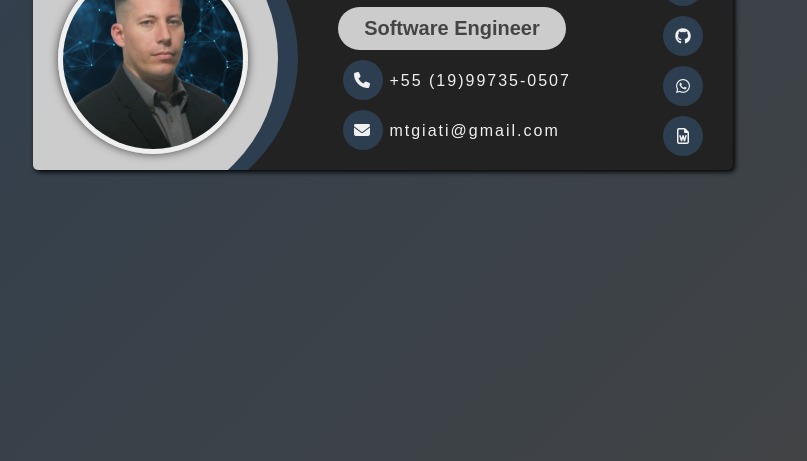
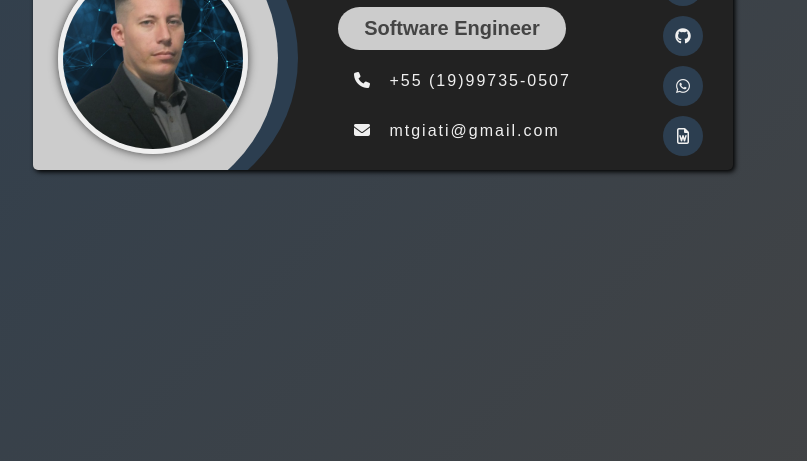
Before and after one commit to MarceloGiati/Web_Card_Personal, a plain HTML site: page index.html in a window 1280 px wide. Shown: the part 339-800 px from the top of the page, without its empty margins (257-1064 px from the left). Drawn offline with Linux system fonts and the light colour scheme.

Commit message:
Professional Work

```diff
--- a/src/style.css
+++ b/src/style.css
@@ -101,10 +101,14 @@
     border-radius: 50%;
     line-height: 40px;
     text-align: center;
-    background: var(--blue);
+    /* background: var(--blue); */
     margin-left: 10px;
+    /* filter: invert(); */
+}
 
-}
+/* .container .email-signature .content .contact li i{
+    filter: invert();
+} */
 
 .container .email-signature .content .icons{
   position: absolute;
```
